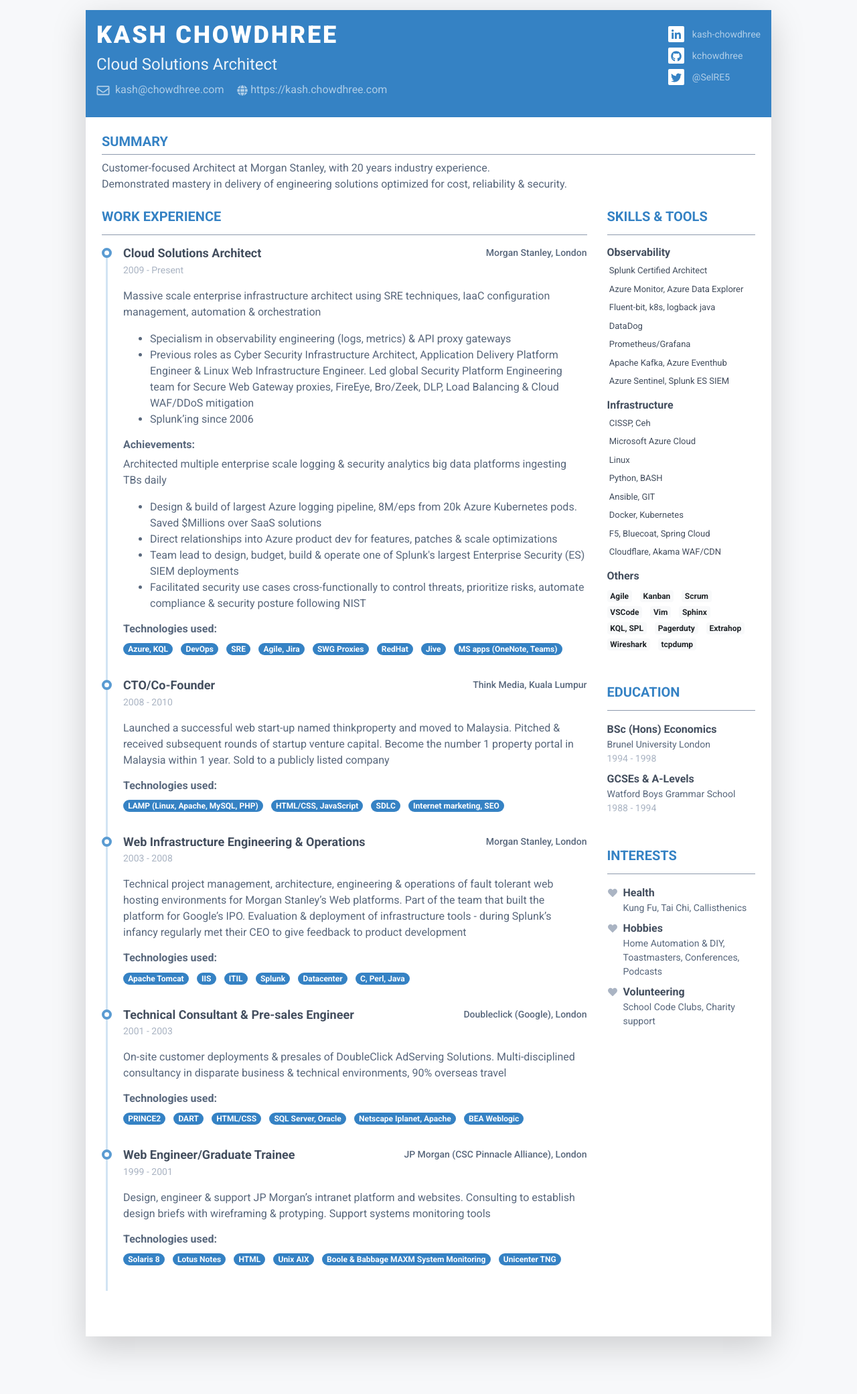
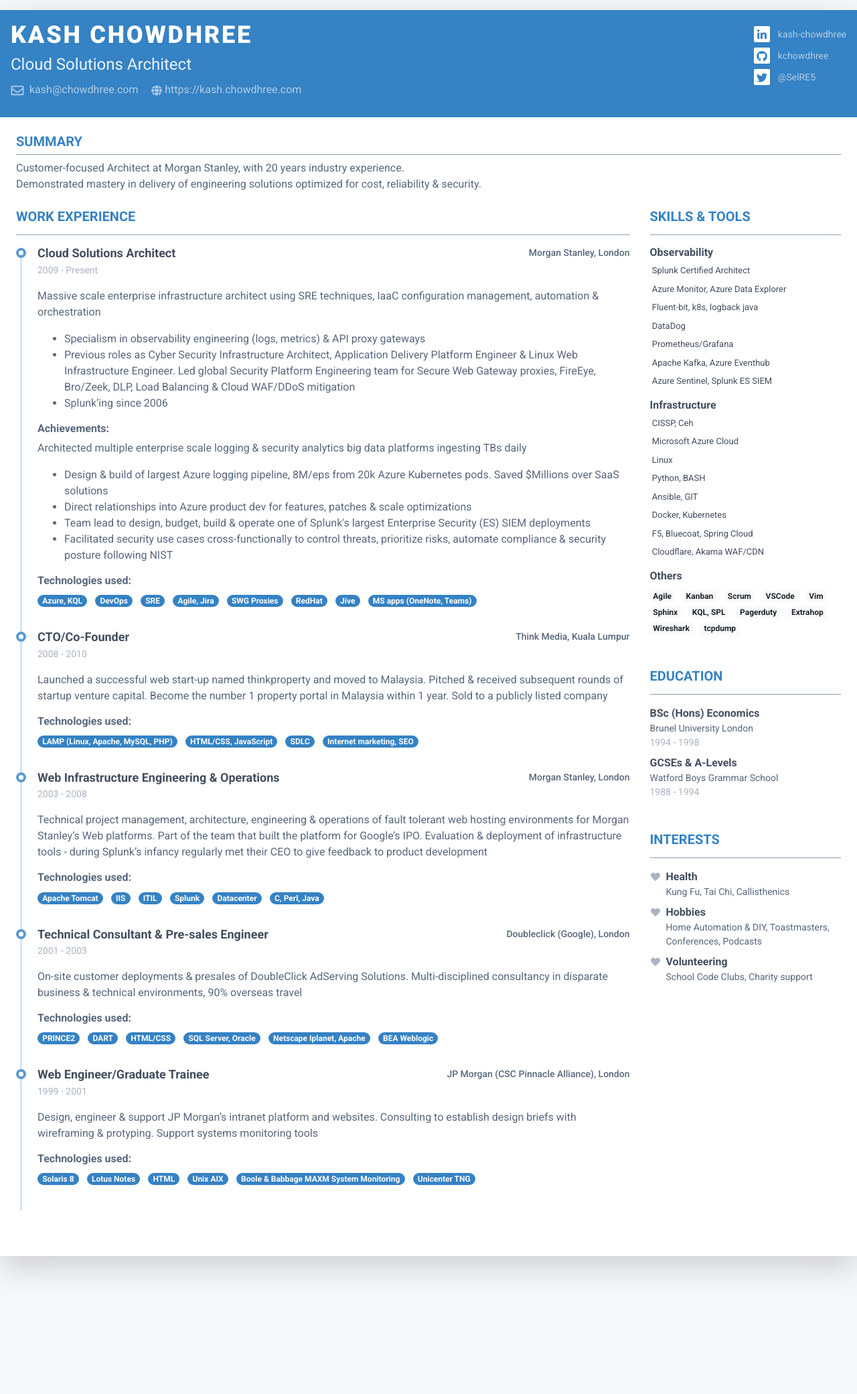
Before and after one commit to Hamy200/resume, a Jekyll site: the page built from index.markdown, in a window 1280 px wide. Shown: the whole page at 67% size. Built offline with Jekyll 4.4.1, drawn with Linux system fonts in a browser that asks for light colours; nearby versions of some CDN libraries; after the commit the page ends 1961 px from its top, so only the background shows below that.

Commit message:
Update _base.scss

```diff
--- a/_sass/_base.scss
+++ b/_sass/_base.scss
@@ -51,7 +51,7 @@ a.theme-btn-on-bg,
 }
 
 .resume-wrapper-inner {
-    max-width: 1024px;
+    max-width: 1280px;
 }
 
 .resume-header {
```
